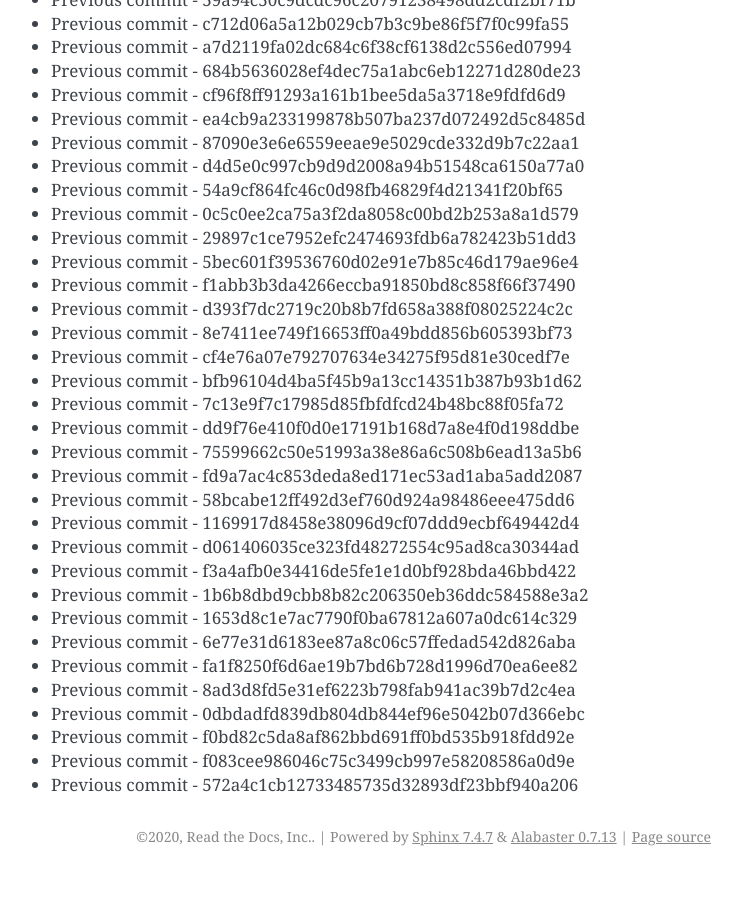
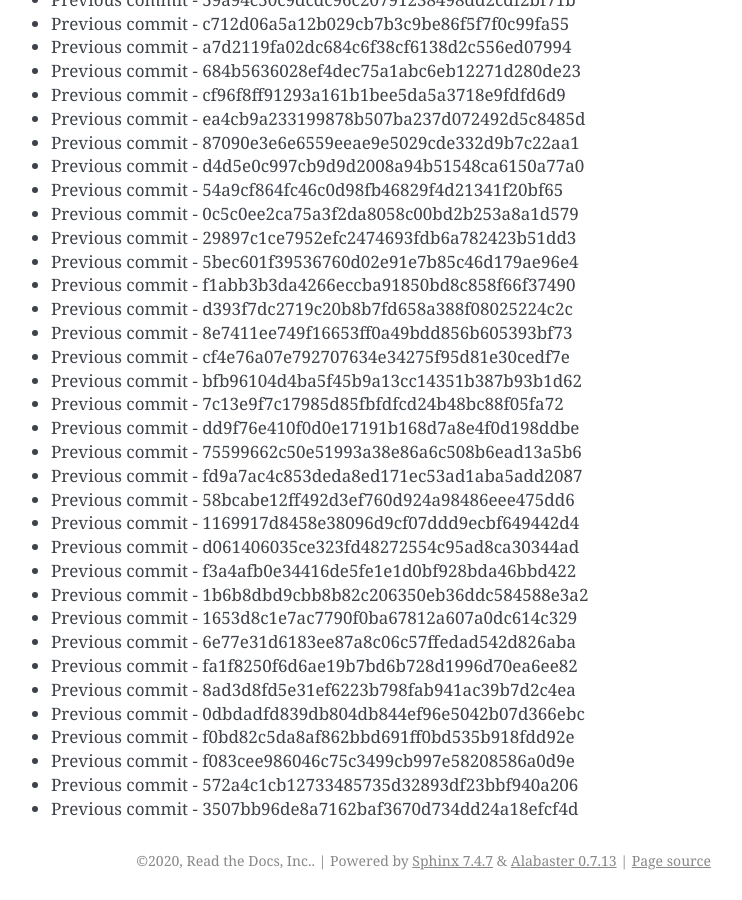
Before and after one commit to readthedocs/rtd-git-stresstest, a Sphinx documentation site: the page built from docs/updates.rst, in a window 1280 px wide and 900 px high, scrolled down 55222 px. Shown: the whole window, without its empty margins (399-1141 px from the left). Built offline with Sphinx 7.4.7, drawn with Linux system fonts in a browser that asks for light colours; before the commit the page ends 56098 px from its top, so only the background shows below that.

Commit message:
Generating commit from previous: 3507bb96de8a7162baf3670d734dd24a18efcf4d

```diff
--- a/docs/updates.rst
+++ b/docs/updates.rst
@@ -2352,3 +2352,4 @@ It can be tested for any performance characteristics.
 * Previous commit - f0bd82c5da8af862bbd691ff0bd535b918fdd92e
 * Previous commit - f083cee986046c75c3499cb997e58208586a0d9e
 * Previous commit - 572a4c1cb12733485735d32893df23bbf940a206
+* Previous commit - 3507bb96de8a7162baf3670d734dd24a18efcf4d
```
